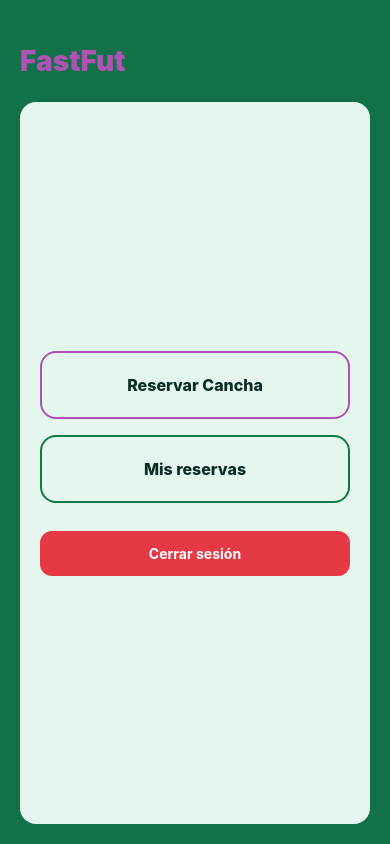
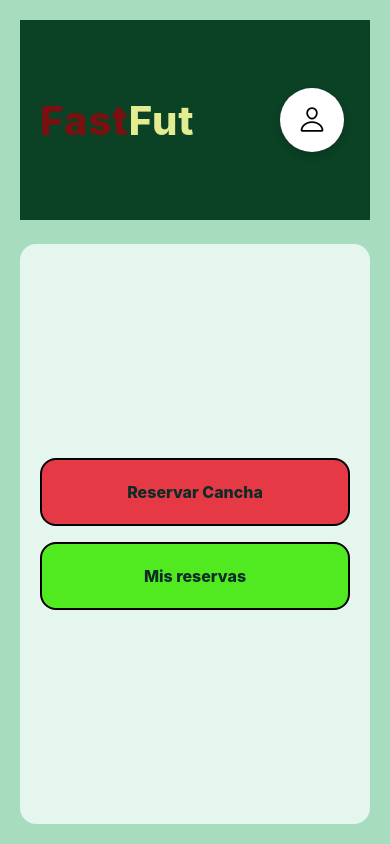
Before and after one commit to VictoriaGrageda/sistema-reserva-canchas, a React Native app in the folder frontend/: screen /Home in a window 390 px wide. Built offline with nearby package versions, Linux system fonts and the light colour scheme.

Commit message:
update changes footer and home Screen

```diff
--- a/frontend/package.json
+++ b/frontend/package.json
@@ -9,6 +9,7 @@
     "web": "expo start --web"
   },
   "dependencies": {
+    "@expo/vector-icons": "^15.0.2",
     "@react-navigation/native": "^7.1.17",
     "@react-navigation/native-stack": "^7.3.26",
     "axios": "^1.12.2",
--- /dev/null
+++ b/frontend/src/components/Footer.tsx
@@ -0,0 +1,175 @@
+import React, { useState } from "react";
+import {
+  View,
+  Text,
+  StyleSheet,
+  Pressable,
+  Modal,
+  SafeAreaView,
+  Platform,
+} from "react-native";
+import { Ionicons } from "@expo/vector-icons";
+import colors from "../theme/colors";
+
+type Props = {
+  // onGoHome={() => navigation.replace("Home")}
+  // onGoHistory={() => navigation.navigate("History")}
+  // onGoSettings={() => navigation.navigate("Settings")}
+  onLogout?: () => void;
+
+};
+
+
+export default function Footer({onLogout}: Props) {
+  const [open, setOpen] = useState(false);
+
+  return (
+    <>
+      <SafeAreaView style={styles.safe}>
+        <View style={styles.footer}>
+          {/* Marca / Logo (puedes cambiar por Image si tienes asset) */}
+          <Text style={styles.brand}>
+            <Text style={styles.brandPart1}>F</Text>
+            <Text style={styles.brandPart2}>ast</Text>
+            <Text style={styles.brandPart3}>F</Text>
+            <Text style={styles.brandPart4}>ut</Text>
+          </Text>
+
+          {/* Botón usuario */}
+          <Pressable
+            onPress={() => setOpen(true)}
+            accessibilityRole="button"
+            accessibilityLabel="Abrir menú de usuario"
+            hitSlop={10}
+            style={styles.userBtn}
+          >
+            <View style={styles.userCircle}>
+              <Ionicons name="person-outline" size={28} color="#000000" />
+            </View>
+          </Pressable>
+        </View>
+      </SafeAreaView>
+
+      {/* Menú modal */}
+      <Modal visible={open} transparent animationType="fade" onRequestClose={() => setOpen(false)}>
+        <Pressable style={styles.backdrop} onPress={() => setOpen(false)} />
+        <View style={styles.menuCard}>
+          <Text style={styles.menuTitle}>Menú</Text>
+
+          <Pressable
+            style={[styles.menuItem, { backgroundColor: "#FAD4D8" }]}
+            // onPress={() => props.onGoHome?.()}
+            onPress={() => {}}
+          >
+            <Text style={styles.menuText}>INICIO</Text>
+          </Pressable>
+
+          <Pressable
+            style={[styles.menuItem, { backgroundColor: "#D6EDF1" }]}
+            // onPress={() => props.onGoHistory?.()}
+            onPress={() => {}}
+          >
+            <Text style={styles.menuText}>HISTORIAL DE RESERVAS</Text>
+          </Pressable>
+
+          <Pressable
+            style={[styles.menuItem, { backgroundColor: "#E6F6E6" }]}
+            // onPress={() => props.onGoSettings?.()}
+            onPress={() => {}}
+          >
+            <Text style={styles.menuText}>CONFIGURACIONES</Text>
+          </Pressable>
+
+          <Pressable
+            style={[styles.menuItem, { backgroundColor: "#EEDAF0" }]}
+            onPress={() => {
+                setOpen(false);
+                onLogout?.();
+              }}
+
+          >
+            <Text style={styles.menuText}>CERRAR SESIÓN</Text>
+          </Pressable>
+        </View>
+      </Modal>
+    </>
+  );
+}
+
+const styles = StyleSheet.create({
+  safe: {
+    backgroundColor: colors.green,
+  },
+  footer: {
+    height: 200,
+    width: '100%',
+    backgroundColor: colors.green,
+    flexDirection: "row",
+    alignItems: "center",
+    justifyContent: "space-between",
+    paddingHorizontal: 20,
+    borderTopWidth: Platform.OS === "ios" ? StyleSheet.hairlineWidth : 0,
+    borderTopColor: "#00000020",
+  },
+
+  // Marca estilo aproximado al mock
+  brand: { fontSize: 40, fontWeight: "800", letterSpacing: 1 },
+  brandPart1: { color: "#7C0F0F" },  // rojo oscuro tipo pincel
+  brandPart2: { color: "#7C0F0F" },
+  brandPart3: { color: "#E3EC91" },  // amarillo del mock
+  brandPart4: { color: "#E3EC91" },
+
+  userBtn: { padding: 6 },
+  userCircle: {
+    width: 64,
+    height: 64,
+    borderRadius: 32,
+    backgroundColor: colors.white,
+    alignItems: "center",
+    justifyContent: "center",
+    elevation: 3,
+    shadowColor: "#000",
+    shadowOpacity: 0.15,
+    shadowRadius: 8,
+    shadowOffset: { width: 0, height: 4 },
+  },
+
+  // Modal
+  backdrop: {
+    ...StyleSheet.absoluteFillObject,
+    backgroundColor: "#00000070",
+  },
+  menuCard: {
+    position: "absolute",
+    right: 20,
+    bottom: 220, // aparece encima del footer
+    width: 280,
+    backgroundColor: colors.white,
+    borderRadius: 24,
+    padding: 16,
+    gap: 12,
+    elevation: 6,
+    shadowColor: "#000",
+    shadowOpacity: 0.25,
+    shadowRadius: 16,
+    shadowOffset: { width: 0, height: 10 },
+  },
+  menuTitle: {
+    textAlign: "center",
+    fontWeight: "800",
+    fontSize: 16,
+    color: colors.dark,
+    marginBottom: 4,
+  },
+  menuItem: {
+    paddingVertical: 14,
+    borderRadius: 999,
+    alignItems: "center",
+    justifyContent: "center",
+  },
+  menuText: {
+    color: "#1B1B1B",
+    fontSize: 14,
+    fontWeight: "700",
+  },
+});
--- a/frontend/src/screens/HomeScreen.tsx
+++ b/frontend/src/screens/HomeScreen.tsx
@@ -1,32 +1,31 @@
 import { View, Text, StyleSheet, TouchableOpacity } from 'react-native';
 import colors from '../theme/colors';
 import type { NavProps } from '../navigation/types';
-
+import Footer from "../components/Footer";
 export default function HomeScreen({ navigation }: NavProps<'Home'>) {
   return (
     <View style={styles.container}>
-      <Text style={styles.brand}>FastFut</Text>
+      <Footer onLogout={() => navigation.replace('Welcome')} />
 
       <View style={styles.panel}>
-        <TouchableOpacity style={[styles.action, { borderColor: colors.accent }]} onPress={() => { /* navegar a reservar */ }}>
+        <TouchableOpacity style={[styles.action, { backgroundColor: colors.red }]} onPress={() => { /* navegar a reservar */ }}>
           <Text style={styles.actionTitle}>Reservar Cancha</Text>
         </TouchableOpacity>
 
-        <TouchableOpacity style={[styles.action, { borderColor: '#0E7940' }]} onPress={() => { /* navegar a mis reservas */ }}>
+        <TouchableOpacity style={[styles.action, { backgroundColor: '#51e91fff' }]} onPress={() => { /* navegar a mis reservas */ }}>
           <Text style={styles.actionTitle}>Mis reservas</Text>
         </TouchableOpacity>
 
-        <TouchableOpacity style={styles.logout} onPress={() => navigation.replace('Welcome')}>
-          <Text style={{ color: colors.white, fontWeight: '700' }}>Cerrar sesión</Text>
-        </TouchableOpacity>
+
       </View>
+
     </View>
   );
 }
 
 const styles = StyleSheet.create({
-  container: { flex: 1, backgroundColor: '#127148', padding: 20 },
-  brand: { color: colors.accent, fontSize: 28, fontWeight: '900', marginTop: 24 },
+  container: { flex: 1, backgroundColor: colors.lightGreen, padding: 20 },
+
   panel: { flex: 1, backgroundColor: colors.mint, marginTop: 24, borderRadius: 16, padding: 20, gap: 16, justifyContent: 'center' },
   action: { borderWidth: 2, borderRadius: 16, paddingVertical: 22, alignItems: 'center' },
   actionTitle: { fontSize: 16, fontWeight: '800', color: colors.dark },
```
Also changed, not shown: 1 other file (tests, documents, lock files or other folders).
